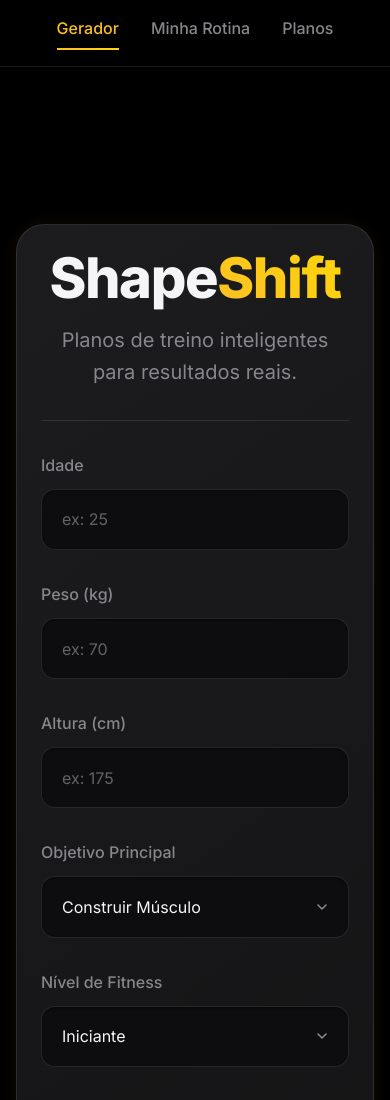
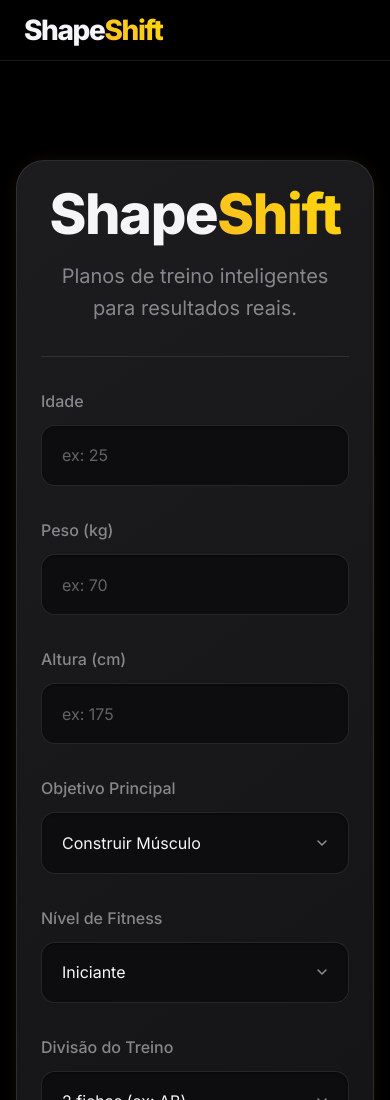
Before and after one commit to Gustavo12345-12345/ShapeShift, a plain HTML site: page index.html in a window 390 px wide. Shown: the top 1100 px of the page. Drawn offline with nearby package versions, Linux system fonts and the light colour scheme; no server answers.

Commit message:
Update style.css

```diff
--- a/style.css
+++ b/style.css
@@ -1,6 +1,6 @@
 /* =================================================================
    Apple-Inspired Premium Aesthetic for ShapeShift
-   Version: 5.0 - Page-Specific Spacing
+   Version: 5.1 - Streak Visibility and Logic Fix
    ================================================================= */
 
 /* 1. FONT IMPORTS & ROOT VARIABLES
@@ -86,7 +86,7 @@
     padding-top: 12rem;
 }
 
-/* CORREÇÃO: Classe específica para a página de Planos */
+/* Classe específica para a página de Planos */
 body.body-planos {
     padding-top: 12rem;
 }
@@ -435,10 +435,10 @@
 
 @media (max-width: 780px) {
     body {
-        padding-top: 8rem;
+        padding-top: 6rem;
     }
     body.body-index, body.body-planos {
-        padding-top: 12rem;
+        padding-top: 8rem;
     }
     main {
         padding: 1.5rem;
@@ -451,14 +451,19 @@
     }
     #main-navigation-container {
         padding: 1rem 1.5rem;
-        justify-content: center;
+        justify-content: space-between; /* CORREÇÃO: Garante o alinhamento */
+    }
+
+    /* CORREÇÃO: Esconde a navegação principal, mas mostra o logo e o foguinho */
+    nav {
+        display: none;
     }
     #header-logo, .nav-right-items {
+        display: flex;
+    }
+    /* Esconde o botão de logout para ganhar espaço, mas mantém o foguinho */
+    #logout-btn {
         display: none;
-    }
-    nav {
-        position: static;
-        transform: none;
     }
 }
 
```
